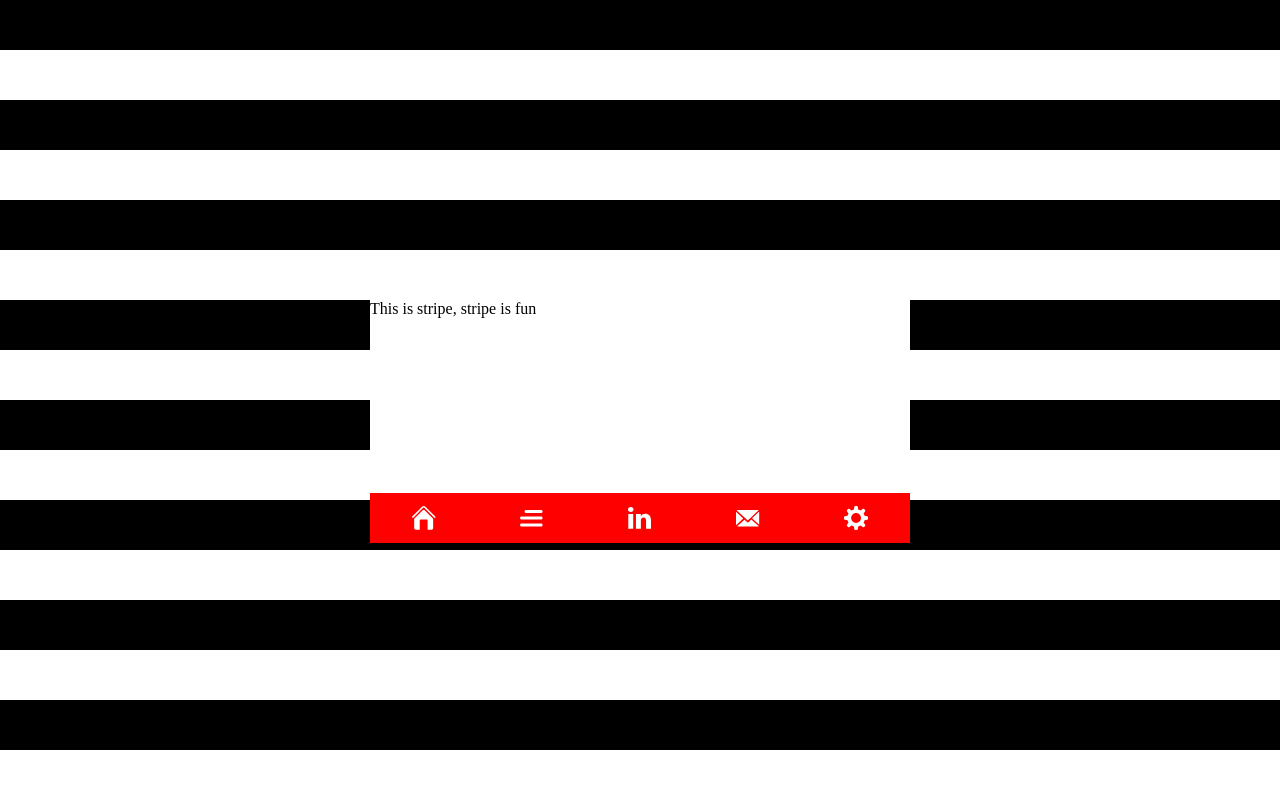
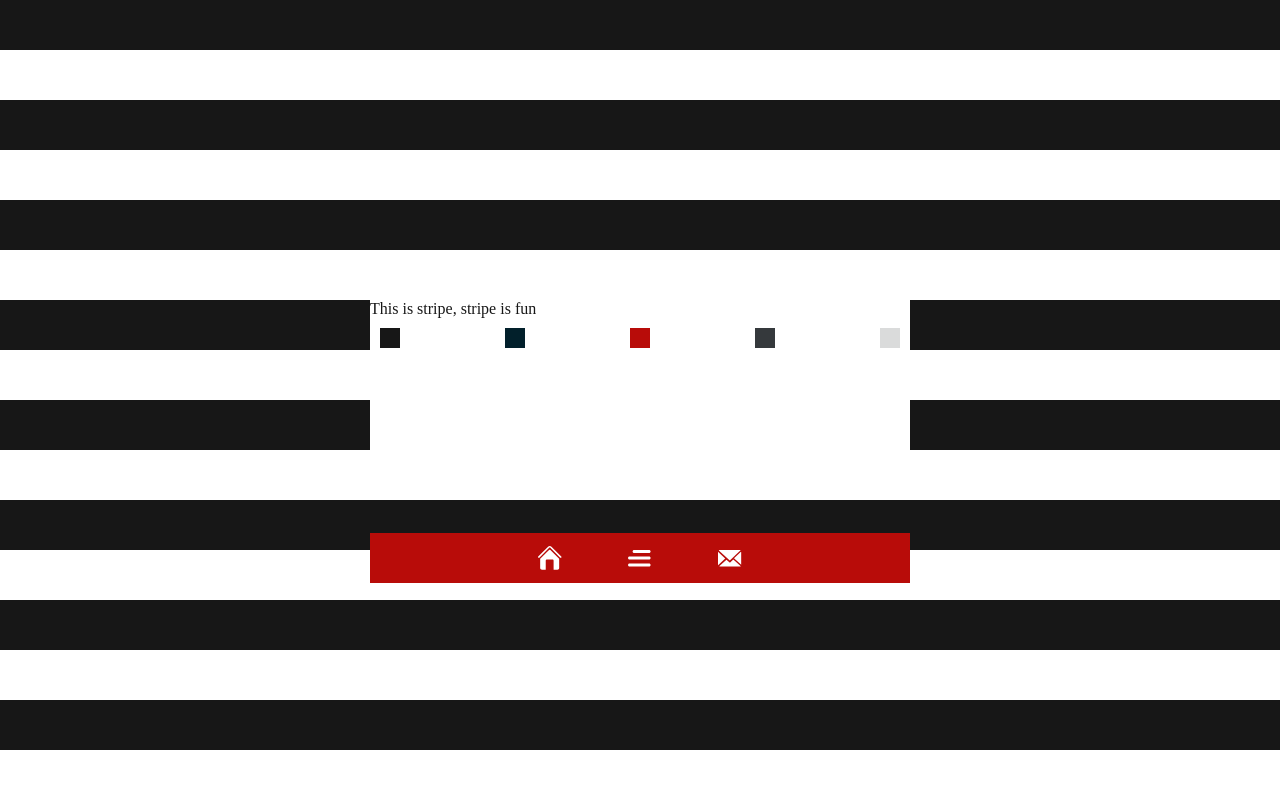
Before and after one commit to nataliakulas/pfolio-webapp, a React (Create React App) app: page / in a window 1280 px wide. Shown: the top 788 px of the page. Built offline with nearby package versions, Linux system fonts and the light colour scheme.

Commit message:
bg color changing

```diff
--- a/src/App.js
+++ b/src/App.js
@@ -8,16 +8,38 @@ import Social from './media/social';
 import Contact from './media/contact';
 import Settings from './media/settings';
 
+
+const black = '#171717';
+const navy = '#02202B';
+const red = '#B80C09';
+const onyx = '#35393c';
+const grey = '#dadbdb';
+const white = '#ffffff';
+
 class App extends React.Component {
   constructor(props) {
     super(props);
     this.state = {
       section: false,
-      contact: true
+      portfolio: false,
+      contact: false,
+      settings: false,
+      nav: red,
+      style: {backgroundImage: `repeating-linear-gradient(${black} 0, ${black} 50px, ${white} 0, ${white} 100px)`}
     }
   }
 
-  sectionOpen = () => {
+  sectionOpen(section) {
+    switch (section) {
+      case 'portfolio':
+        this.setState({portfolio: true, contact: false});
+        break;
+      case 'contact':
+        this.setState({portfolio: false, contact: true});
+        break;
+      default:
+        this.setState({portfolio: false, contact: false});
+    }
     this.setState({section: true})
   };
 
@@ -25,34 +47,59 @@ class App extends React.Component {
     this.setState({section: false})
   };
 
+  changeTheme(color) {
+    switch (color) {
+      case 'black':
+        this.setState({nav: red, style: {backgroundImage: `repeating-linear-gradient(${black} 0, ${black} 50px, ${white} 0, ${white} 100px)`}});
+        break;
+      case 'navy':
+        this.setState({nav: red, style: {backgroundImage: `repeating-linear-gradient(${navy} 0, ${navy} 50px, ${white} 0, ${white} 100px)`}});
+        break;
+      case 'red':
+        this.setState({nav: black, style: {backgroundImage: `repeating-linear-gradient(${red} 0, ${red} 50px, ${white} 0, ${white} 100px)`}});
+        break;
+      case 'onyx':
+        this.setState({nav: grey, style: {backgroundImage: `repeating-linear-gradient(${onyx} 0, ${onyx} 50px, ${white} 0, ${white} 100px)`}});
+        break;
+      default:
+        this.setState({nav: onyx, style: {backgroundImage: `repeating-linear-gradient(${grey} 0, ${grey} 50px, ${white} 0, ${white} 100px)`}});
+    }
+  }
+
   render() {
-    const ico = "#ffffff";
-    const nav = "#ff0000";
-    const bg = "#000000";
-
     return (
-      <div className="background" style={{backgroundImage: `repeating-linear-gradient(${bg} 0, ${bg} 50px, ${ico} 0, ${ico} 100px)`}}>
-        {/*<ContactForm/>*/}
+      <div className="background" style={this.state.style}>
         <Container>
           <Row>
             <Col lg={6} offset={{lg: 3}}>
               <div className="stripe-wrapper">
-                <div className="stripe">
+                <div className={`stripe${this.state.section ? " close" : ""}`}>
                   <div className="stripe-content">
                     This is stripe, stripe is fun
+                    {/*<Settings fill={ico} bg={nav}/>*/}
+                    <div className="settings-wrapper">
+                      <div className="square black" onClick={() => this.changeTheme('black')}/>
+                      <div className="square navy" onClick={() => this.changeTheme('navy')}/>
+                      <div className="square red" onClick={() => this.changeTheme('red')}/>
+                      <div className="square onyx" onClick={() => this.changeTheme('onyx')}/>
+                      <div className="square " onClick={() => this.changeTheme('')}/>
+                    </div>
                   </div>
-                  <div className={`nav-stripe ${this.state.section ? " top" : " bottom"}`} style={{backgroundColor: nav}}>
+                  <div className={`nav-stripe ${this.state.section ? " top" : " bottom"}`} style={{backgroundColor: this.state.nav}}>
                     <ul>
-                      <li onClick={this.sectionClose}><Home fill={ico}/></li>
-                      <li onClick={this.sectionOpen}><Portfolio fill={ico}/></li>
-                      <li onClick={this.sectionOpen}><Social fill={ico}/></li>
-                      <li onClick={this.sectionOpen}><Contact fill={ico}/></li>
-                      <li onClick={this.sectionOpen}><Settings fill={ico} bg={nav}/></li>
+                      <li onClick={this.sectionClose}><Home fill={white}/></li>
+                      <li onClick={() => this.sectionOpen('portfolio')}><Portfolio fill={white}/></li>
+                      <li onClick={() => this.sectionOpen('contact')}><Contact fill={white}/></li>
                     </ul>
                   </div>
                 </div>
-                <div className={`section${this.state.section && this.state.contact ? " open" : ""}`}>
-
+                <div className={`section${this.state.section ? " open" : ""}`}>
+                  {this.state.portfolio ?
+                    <div>this is portfolio section</div> : null
+                  }
+                  {this.state.contact ?
+                    <div>this is contact section</div> : null
+                  }
                 </div>
               </div>
             </Col>
--- a/src/global.css
+++ b/src/global.css
@@ -11,6 +11,7 @@
     transform: translateY(175px); } }
 
 body {
+  color: #171717;
   margin: 0;
   padding: 0; }
 
@@ -30,29 +31,57 @@ body {
 .stripe {
   width: 100%;
   height: 200px;
-  background-color: white; }
+  background-color: #ffffff;
+  transition: height 0.5s ease; }
+  .stripe.close {
+    height: 0; }
 
 .nav-stripe {
-  height: 50px; }
+  height: 50px;
+  transform: translateY(175px); }
   .nav-stripe ul {
-    margin: 0;
+    width: 50%;
     padding: 0;
     list-style-type: none;
     display: flex;
     flex-direction: row;
     justify-content: space-around;
-    align-items: center; }
+    align-items: center;
+    margin: 0 auto; }
   .nav-stripe li {
     height: 40px;
-    margin: 5px; }
+    margin: 5px;
+    cursor: pointer; }
   .nav-stripe.top {
     animation: slide-top 0.5s ease both; }
   .nav-stripe.bottom {
     animation: slide-bottom 0.5s ease both; }
 
 .section {
-  background-color: white;
+  background-color: #ffffff;
   width: 100%;
-  height: 0; }
+  height: 0;
+  transition: height 0.5s ease;
+  overflow: hidden; }
   .section.open {
-    height: 300px; }
+    height: 500px; }
+
+.settings-wrapper {
+  display: flex;
+  flex-direction: row;
+  justify-content: space-between;
+  align-items: center; }
+
+.square {
+  width: 20px;
+  height: 20px;
+  background-color: #dadbdb;
+  margin: 10px; }
+  .square.black {
+    background-color: #171717; }
+  .square.navy {
+    background-color: #02202B; }
+  .square.red {
+    background-color: #B80C09; }
+  .square.onyx {
+    background-color: #35393c; }
--- a/src/global.scss
+++ b/src/global.scss
@@ -1,3 +1,10 @@
+$black: #171717;
+$navy: #02202B;
+$red: #B80C09;
+$onyx: #35393c;
+$grey: #dadbdb;
+$white: #ffffff;
+
 @keyframes slide-top {
   0% {
     transform: translateY(150px);
@@ -17,6 +24,7 @@
 }
 
 body {
+  color: $black;
   margin: 0;
   padding: 0;
 }
@@ -41,25 +49,33 @@ body {
 .stripe {
   width: 100%;
   height: 200px;
-  background-color: white;
+  background-color: $white;
+  transition: height 0.5s ease;
+
+  &.close {
+    height: 0;
+  }
 }
 
 .nav-stripe {
   height: 50px;
+  transform: translateY(175px);
 
   ul {
-    margin: 0;
+    width: 50%;
     padding: 0;
     list-style-type: none;
     display: flex;
     flex-direction: row;
     justify-content: space-around;
     align-items: center;
+    margin: 0 auto;
   }
 
   li {
     height: 40px;
     margin: 5px;
+    cursor: pointer;
   }
 
   &.top {
@@ -72,11 +88,44 @@ body {
 }
 
 .section {
-  background-color: white;
+  background-color: $white;
   width: 100%;
   height: 0;
+  transition: height 0.5s ease;
+  overflow: hidden;
 
   &.open {
-    height: 300px;
+    height: 500px;
   }
 }
+
+.settings-wrapper {
+  display: flex;
+  flex-direction: row;
+  justify-content: space-between;
+  align-items: center;
+}
+
+.square {
+  width: 20px;
+  height: 20px;
+
+  background-color: $grey;
+  margin: 10px;
+
+  &.black {
+    background-color: $black;
+  }
+
+  &.navy {
+    background-color: $navy;
+  }
+
+  &.red {
+    background-color: $red;
+  }
+
+  &.onyx {
+    background-color: $onyx;
+  }
+}
--- a/src/media/settings.js
+++ b/src/media/settings.js
@@ -5,6 +5,7 @@ export default props =>
     <g id="settings" fill={props.fill}>
       <path
         d="M120,56.307 C120,53.774 118.302,51.62 115.798,51.235 L102.928,49.244 C101.87,45.035 100.243,41.067 98.071,37.438 L105.838,26.873 C107.336,24.831 107.129,22.001 105.338,20.21 L100.12,14.987 C98.329,13.196 95.502,12.98 93.459,14.477 L82.895,22.225 C79.265,20.052 75.299,18.388 71.089,17.33 L69.098,4.369 C68.713,1.865 66.559,0 64.026,0 L56.64,0 C54.107,0 51.953,1.865 51.568,4.368 L49.577,17.321 C45.368,18.379 41.4,20.048 37.771,22.22 L27.206,14.474 C25.164,12.976 22.334,13.194 20.543,14.984 L15.32,20.207 C13.529,21.998 13.313,24.828 14.81,26.871 L22.558,37.436 C20.385,41.066 18.721,45.033 17.663,49.242 L4.535,51.233 C2.032,51.62 0,53.774 0,56.307 L0,63.693 C0,66.226 2.032,68.38 4.535,68.765 L17.571,70.756 C18.629,74.965 20.339,78.933 22.512,82.562 L14.787,93.127 C13.289,95.169 13.517,97.999 15.308,99.79 L20.536,105.013 C22.327,106.804 25.16,107.02 27.202,105.522 L37.769,97.774 C41.399,99.947 45.367,101.611 49.576,102.669 L51.568,115.63 C51.953,118.133 54.108,119.998 56.64,119.998 L64.026,119.998 C66.559,119.998 68.713,118.133 69.098,115.63 L71.089,102.677 C75.298,101.619 79.266,99.951 82.895,97.778 L93.46,105.524 C95.502,107.022 98.332,106.804 100.123,105.014 L105.346,99.791 C107.137,98 107.353,95.17 105.856,93.127 L98.108,82.561 C100.281,78.932 101.945,74.964 103.003,70.755 L115.798,68.764 C118.301,68.379 120,66.225 120,63.692 L120,56.307 Z"/>
-      <path d="M84.835,60 C84.835,73.532 73.865,84.501 60.334,84.501 C46.803,84.501 35.832,73.532 35.832,60 C35.832,46.468 46.802,35.499 60.333,35.499 C73.864,35.499 84.835,46.468 84.835,60 Z" fill={props.bg}/>
+      <path d="M84.835,60 C84.835,73.532 73.865,84.501 60.334,84.501 C46.803,84.501 35.832,73.532 35.832,60 C35.832,46.468 46.802,35.499 60.333,35.499 C73.864,35.499 84.835,46.468 84.835,60 Z"
+            fill={props.bg}/>
     </g>
   </svg>;
```
